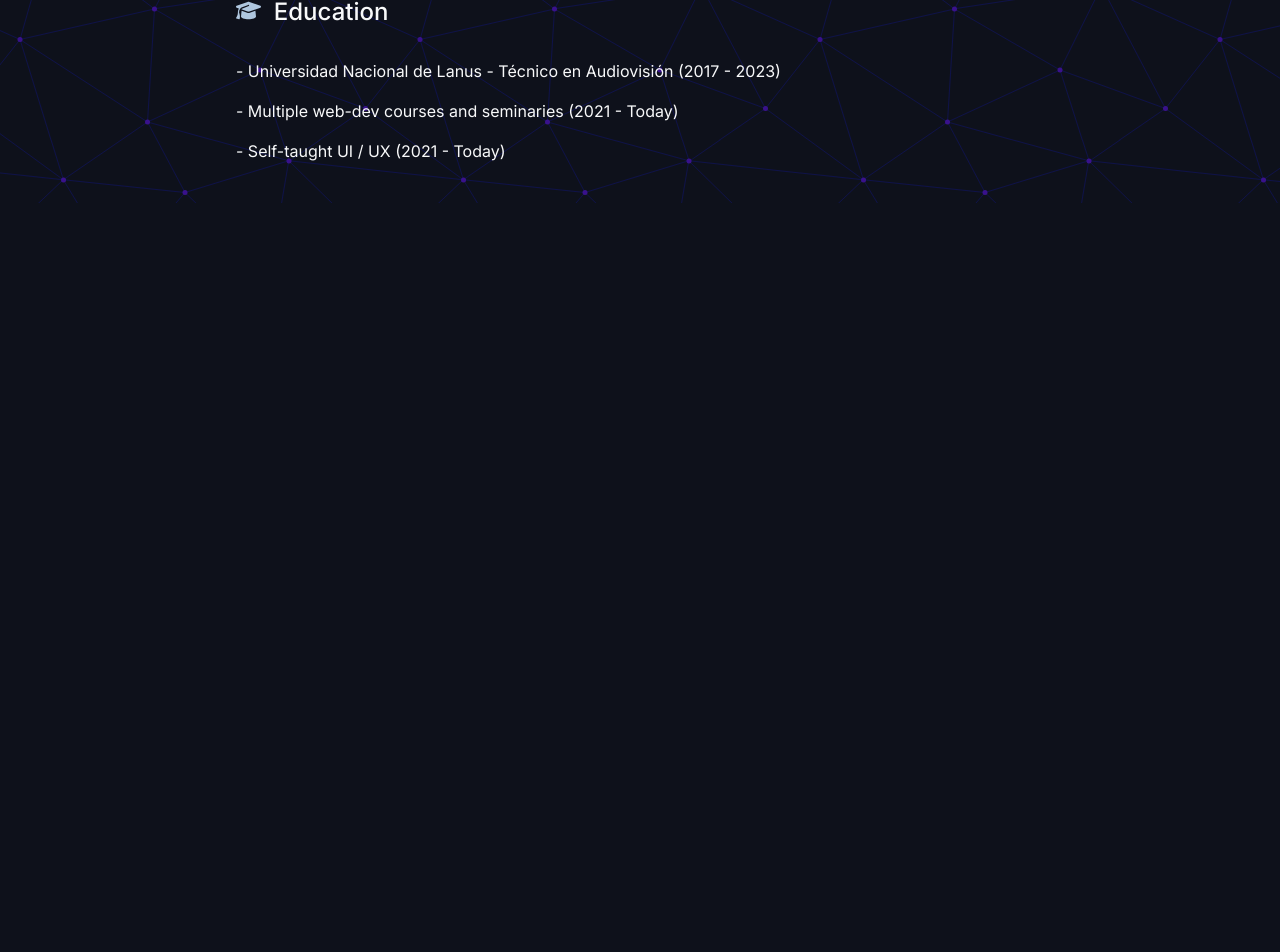
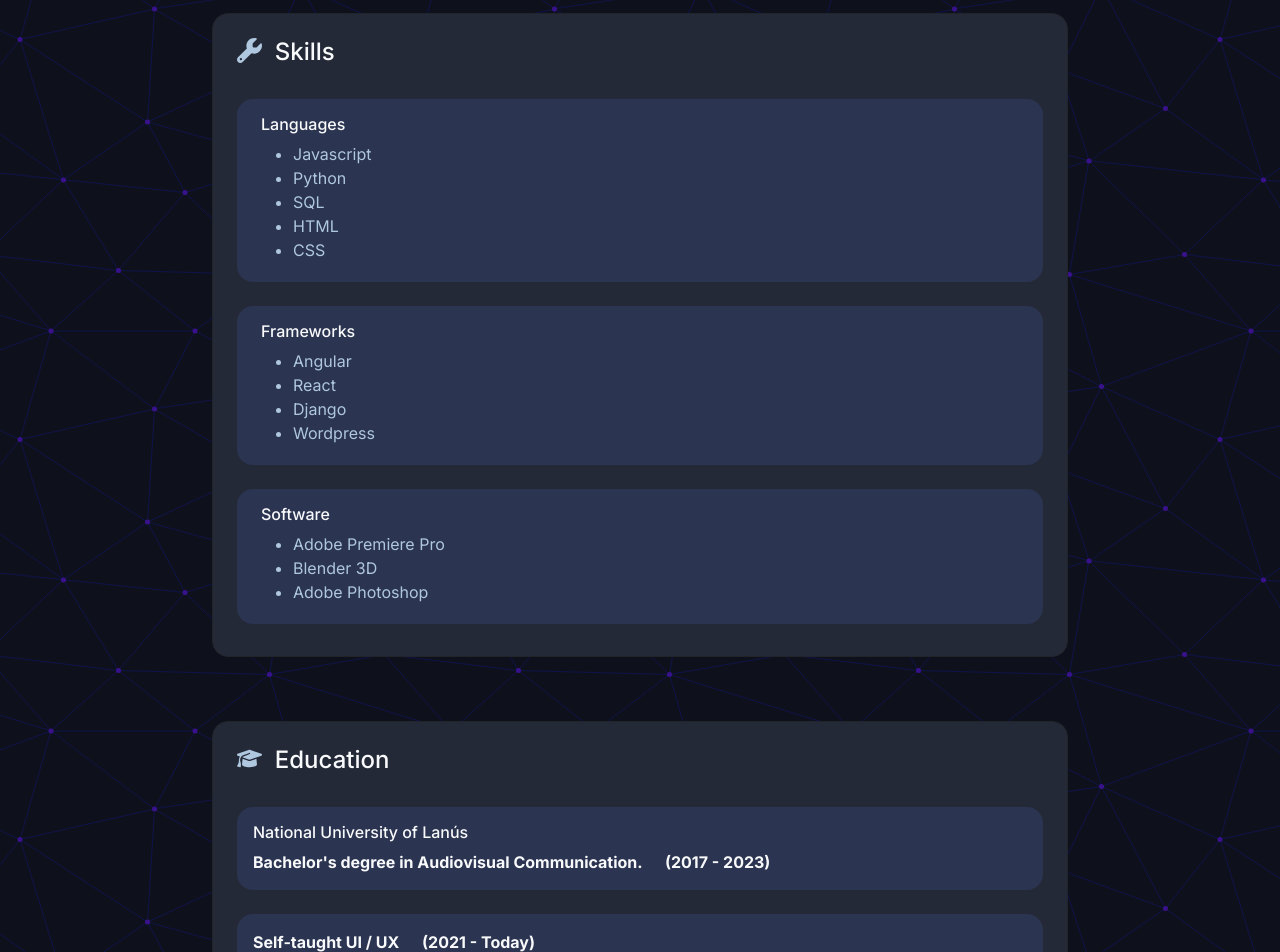
Before and after one commit to tobsailbot/portfolio-projects, a Next.js app: page / in a window 1280 px wide. Shown: the part 1860-2812 px from the top of the page. Before the commit the page ends 2063 px from the top, so only its background shows below. Built offline with nearby package versions, Linux system fonts and the light colour scheme.

Commit message:
skills aded

```diff
--- a/src/app/page.tsx
+++ b/src/app/page.tsx
@@ -12,6 +12,7 @@ import { faLinkedin } from "@fortawesome/free-brands-svg-icons"
 import { faCode } from '@fortawesome/free-solid-svg-icons'
 import { faEnvelope } from '@fortawesome/free-solid-svg-icons'
 import { faGraduationCap } from '@fortawesome/free-solid-svg-icons'
+import { faWrench } from '@fortawesome/free-solid-svg-icons'
 import { useState } from 'react';
 
 const iconSize:any = {
@@ -79,13 +80,12 @@ export default function Home() {
           &nbsp; &nbsp; &nbsp;
           <button className='btn p-1 btn-dark'><FontAwesomeIcon style={iconSize} icon={faEnvelope} /></button>
         </div>
-
         <div className='text-center mt-3 mb-3'>
           <i className='about'>tpilarche@gmail.com</i>
         </div>
-
       </div>
 
+      <br />
       <br />
 
       <div className='rounded-card container-sm mt-3 p-2 border  border-dark rounded-4'>
@@ -223,34 +223,111 @@ export default function Home() {
       </div>
 
       <br />
-      <div className="mx-4 border-top border-secondary"></div>
+      <br />
+
+      <div className="rounded-card container-sm mt-3 p-2 border  border-dark rounded-4">
+        <div className="mx-3">
+
+        { isEng ? (
+              <h4 className='mt-3'><FontAwesomeIcon className='align-top py-0' style={iconSize} icon={faWrench} />
+              &nbsp; Skills
+              </h4>
+            ):
+            (
+              <h4 className='mt-3'><FontAwesomeIcon className='align-top py-0' style={iconSize} icon={faWrench} />
+              &nbsp; Habilidades
+              </h4>
+            )
+          }
+       <br />
+        <div className="proj-card p-3 pb-1 ps-4 rounded-4">
+          <h6>Languages</h6>
+          <ul className='about'>
+            <li>Javascript</li>
+            <li>Python</li>
+            <li>SQL</li>
+            <li>HTML</li>
+            <li>CSS</li>
+          </ul>
+        </div>
+
+        <br />
+
+        <div className="proj-card p-3 pb-1 ps-4 rounded-4">
+          <h6>Frameworks</h6>
+          <ul className='about'>
+            <li>Angular</li>
+            <li>React</li>
+            <li>Django</li>
+            <li>Wordpress</li>
+          </ul>
+        </div>
+
+        <br />
+
+        <div className="proj-card p-3 pb-1 ps-4 rounded-4">
+          <h6>Software</h6>
+          <ul className='about'>
+            <li>Adobe Premiere Pro</li>
+            <li>Blender 3D</li>
+            <li>Adobe Photoshop</li>
+          </ul>
+        </div>
+
+        <br />
+
+        </div>
+      </div>
+
       <br />
       <br />
 
-      <div className="mx-4">
+      <div className="rounded-card container-sm mt-3 p-2 border  border-dark rounded-4">
 
-        <h4><FontAwesomeIcon className='align-top py-0' style={iconSize} icon={faGraduationCap} /> &nbsp;Education</h4>
-        <br />
-        <p>
-          - Universidad Nacional de Lanus
-          - Técnico en Audiovisión (2017 - 2023)
-        </p>
+        <div className="mx-3">
+          { isEng ? (
+              <h4 className='mt-3'><FontAwesomeIcon className='align-top py-0' style={iconSize} icon={faGraduationCap} />
+              &nbsp; Education
+              </h4>
+            ):
+            (
+              <h4 className='mt-3'><FontAwesomeIcon className='align-top py-0' style={iconSize} icon={faGraduationCap} />
+              &nbsp; Educación
+              </h4>
+            )
+          }
 
-        <p>
-          - Multiple web-dev courses and seminaries (2021 - Today)
-        </p>
+          <br />
+          <div className="proj-card p-3 rounded-4 ">
+            <h6>
+              National University of Lanús
+            </h6>
+            <b>
+              Bachelor's degree in Audiovisual Communication. &nbsp;&nbsp;&nbsp;&nbsp; (2017 - 2023)
+            </b>
+          </div>
 
-        <p>
-          - Self-taught UI / UX (2021 - Today)
-        </p>
+          <br />
 
+          <div className="proj-card p-3 rounded-4 ">
+            <b>
+              Self-taught UI / UX  &nbsp;&nbsp;&nbsp;&nbsp; (2021 - Today)
+            </b>
+          </div>
+
+          <br />
+
+          <div className="proj-card p-3 rounded-4 ">
+            <b>
+              Online courses and seminaries &nbsp;&nbsp;&nbsp;&nbsp;&nbsp; (2020 - Today)
+            </b>
+          </div>
+          <br />
+        </div>
       </div>
 
-
-
-
       <br />
-
+      <br />
 
 
     </div>
```
Also changed, not shown: src/app/css/styles.css (line endings or trailing spaces).
